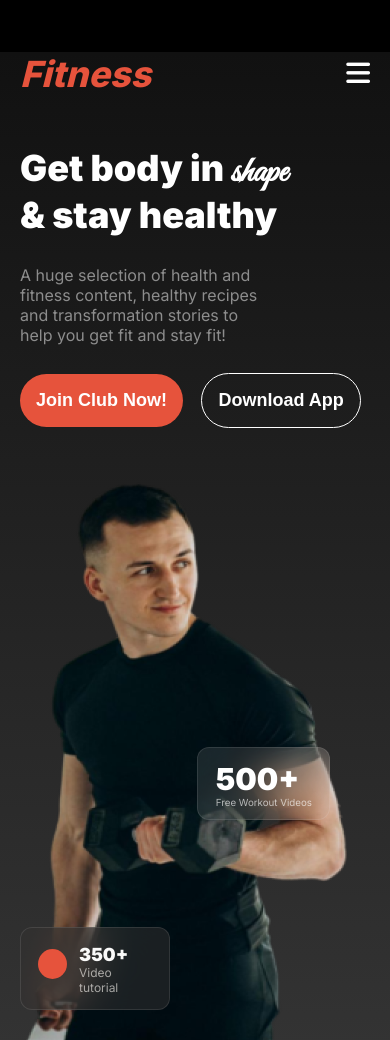
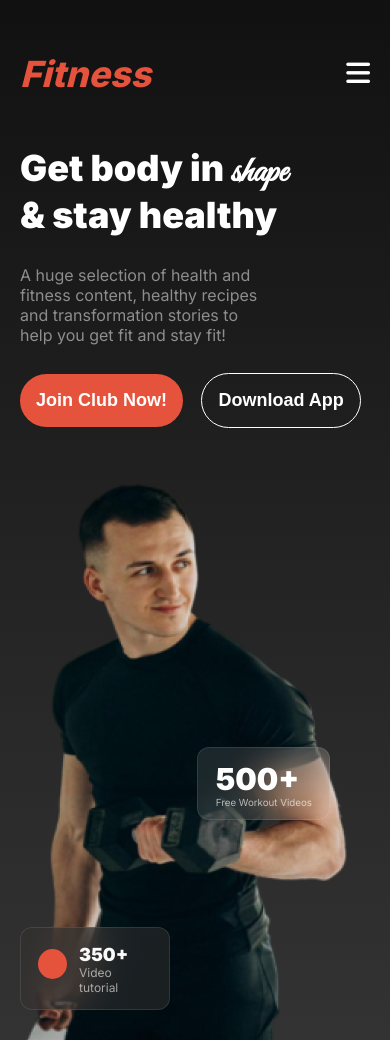
Before and after one commit to Mahin934/Fittness-Responsive-Assignment-2, a plain HTML site: page index.html in a window 390 px wide. Shown: the top 1040 px of the page. Drawn offline with Linux system fonts and the light colour scheme.

Commit message:
Gap Solved

```diff
--- a/styles.css
+++ b/styles.css
@@ -49,7 +49,7 @@
     justify-content: center;
     align-items: center;
     justify-content: space-between;
-    margin: 57px 190px 0px 190px;
+    padding: 57px 190px 0px 190px;
 }
 
 .navigation-links{
@@ -571,7 +571,7 @@ footer{
     }
 
     .navigation-header{
-        margin: 52px  20px 0px 20px;
+        padding: 52px  20px 0px 20px;
     }
 
     /* Mobile Banner */
```
